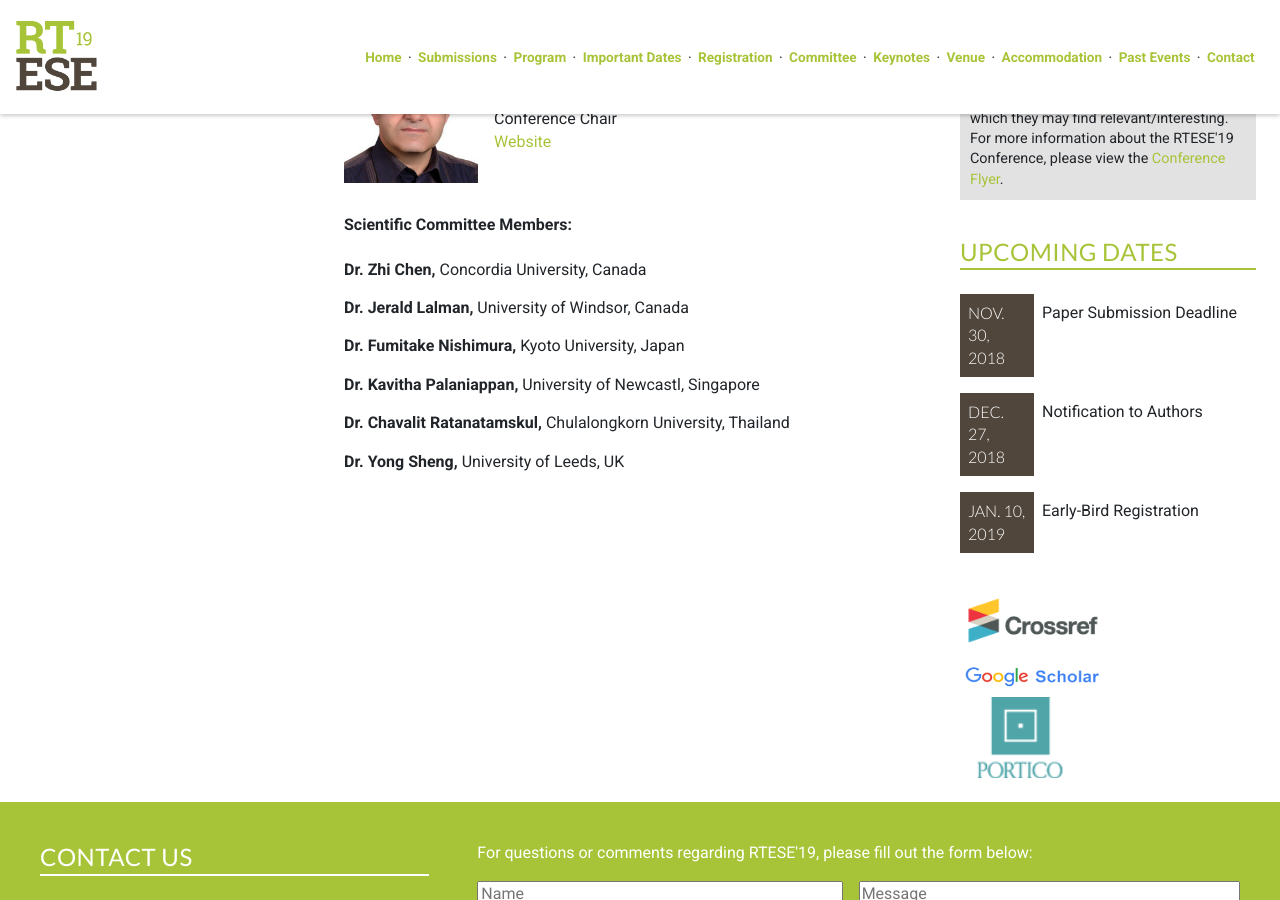
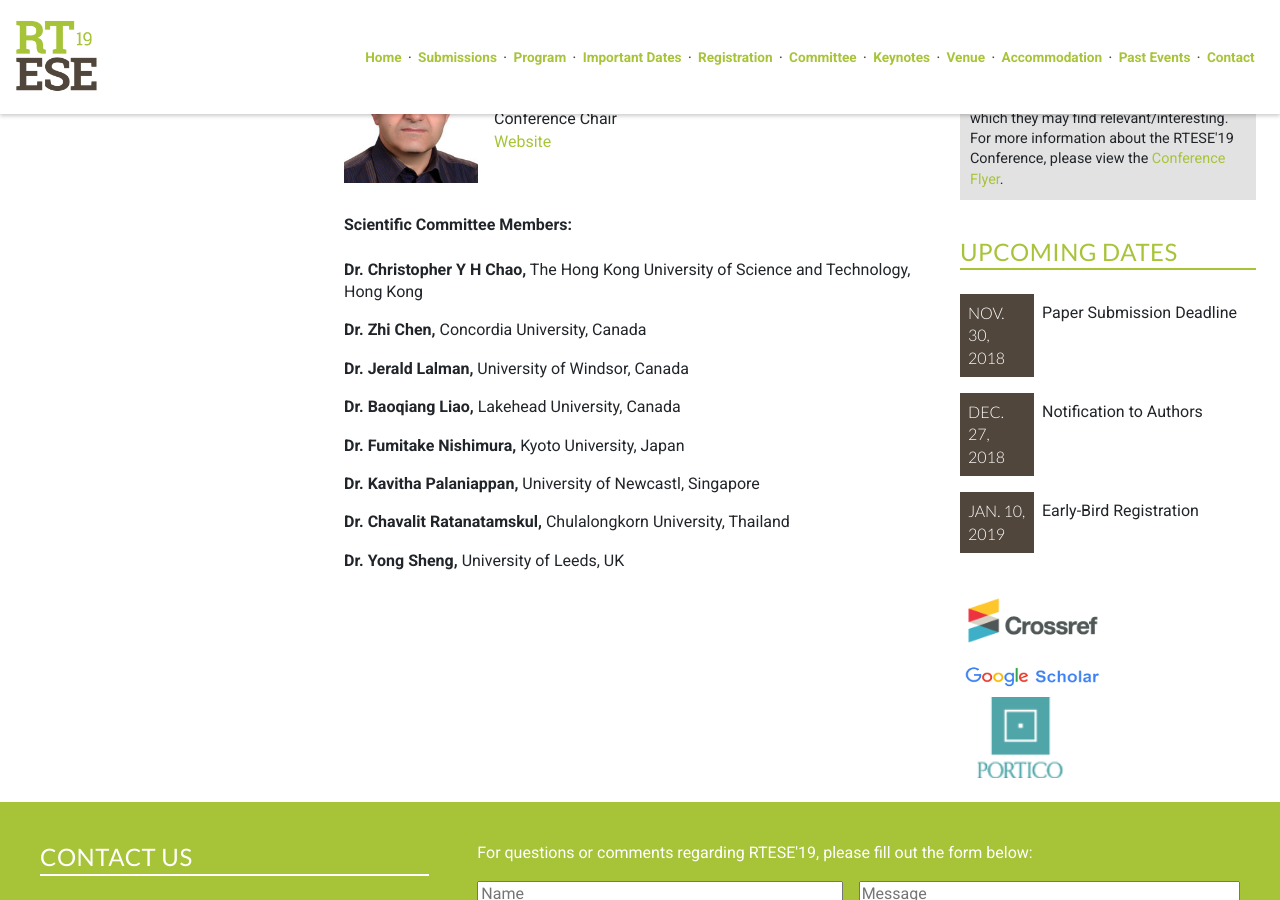
Before and after one commit to intaset/RTESE, a Jekyll site: the page built from committee.html, in a window 1280 px wide and 900 px high, scrolled down 546 px. Built offline with Jekyll 4.4.1, drawn with Linux system fonts in a browser that asks for light colours; nearby versions of some CDN libraries; Markdown is read by kramdown in place of the engine named in the settings; comment, search, counter and statistics services are not loaded.

Commit message:
updated scientific committee

```diff
--- a/committee.html
+++ b/committee.html
@@ -34,8 +34,8 @@ keyword: environment conference, biofuels conference, desalination conference, w
 
     <p class="bold">Scientific Committee Members:</p><br>
     <!-- <p class="body"><b>Dr. Ximing Cai,</b> University of Illinois at Urbana-Champaign, USA</p> -->
-<!--    <p class="body"><b>Dr. Christopher Y H Chao,</b> The Hong Kong University of Science and Technology, Hong Kong</p>
--->    <!-- <p class="body"><b>Dr. Chris Cheeseman,</b> Imperial College London, UK</p> -->
+   <p class="body"><b>Dr. Christopher Y H Chao,</b> The Hong Kong University of Science and Technology, Hong Kong</p>
+   <!-- <p class="body"><b>Dr. Chris Cheeseman,</b> Imperial College London, UK</p> -->
     <p class="body"><b>Dr. Zhi Chen,</b> Concordia University, Canada</p>
     <!-- <p class="body"><b>Dr. Grant Clark,</b> McGill University, Canada</p> -->
     <!-- <p class="body"><b>Dr. Robert Delatolla,</b> University of Ottawa, Canada</p> -->
@@ -45,8 +45,8 @@ keyword: environment conference, biofuels conference, desalination conference, w
     <p class="body"><b>Dr. Jerald Lalman,</b> University of Windsor, Canada</p>
 <!--    <p class="body"><b>Dr. D.Y.C. Leung,</b> The University of Hong Kong, Hong Kong</p>
 -->    <!-- <p class="body"><b>Dr. Tianhong Li,</b> Peking University, China</p> -->
-<!--    <p class="body"><b>Dr. Baoqiang Liao,</b> Lakehead University, Canada</p>
--->    <!-- <p class="body"><b>Dr. Gus Nathan,</b> The University of Adelaide, Australia</p> -->
+    <p class="body"><b>Dr. Baoqiang Liao,</b> Lakehead University, Canada</p>
+    <!-- <p class="body"><b>Dr. Gus Nathan,</b> The University of Adelaide, Australia</p> -->
     <p class="body"><b>Dr. Fumitake Nishimura,</b> Kyoto University, Japan</p>
     <p class="body"><b>Dr. Kavitha Palaniappan,</b> University of Newcastl, Singapore</p>
     <p class="body"><b>Dr. Chavalit Ratanatamskul,</b> Chulalongkorn University, Thailand</p>
```
Also changed, not shown: 1 other file.
